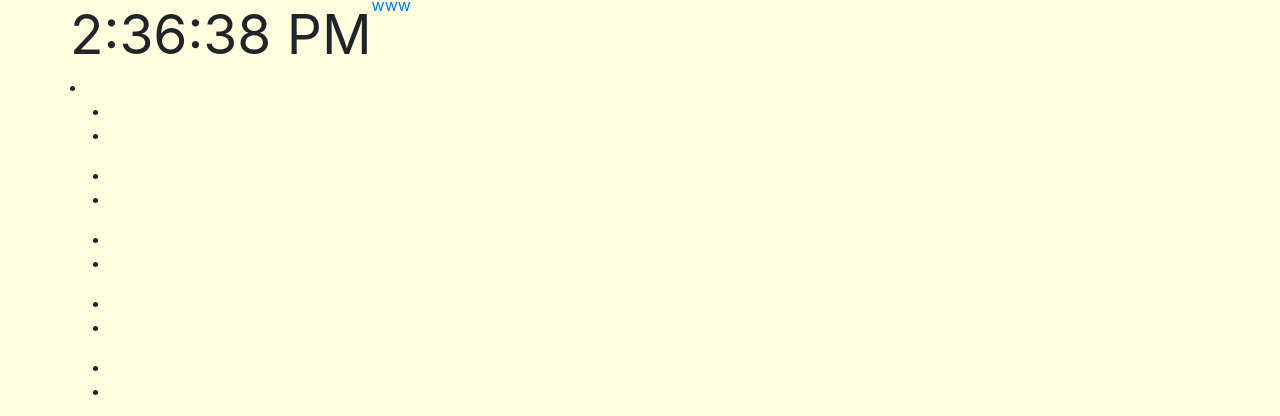
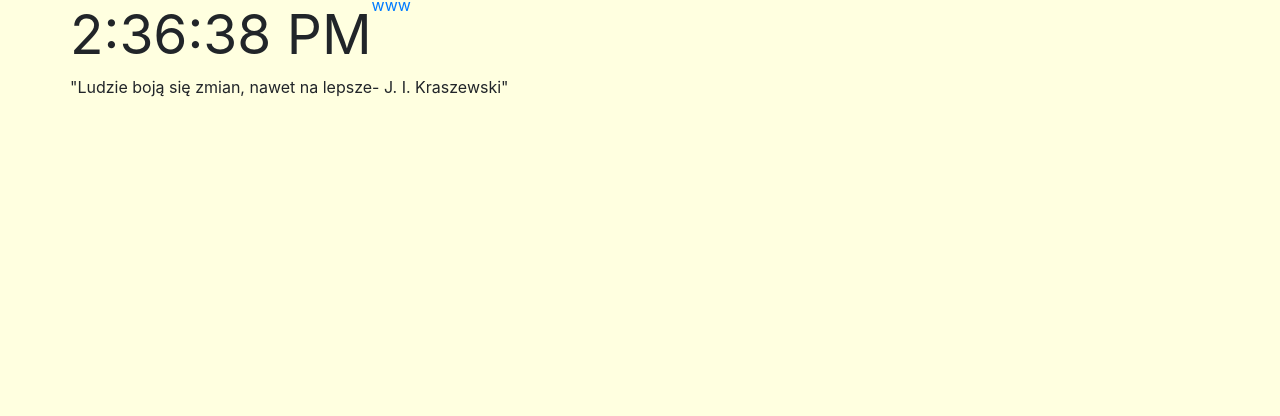
Before and after one commit to JacekKomar/toolbox, a React (Create React App) app: page /#/Citation in a window 1280 px wide. Shown: the part 536-952 px from the top of the page. After the commit the page ends 800 px from the top, so only its background shows below. Built offline with nearby package versions, Linux system fonts and the light colour scheme.

Commit message:
Add view one random citation in page

```diff
--- a/src/components/Header/Citation.js
+++ b/src/components/Header/Citation.js
@@ -14,16 +14,9 @@ function RenderingCitation() {
   const quoteShow = quotes[Math.floor(Math.random() * quotes.length)];
   console.log(`${quoteShow}`);
 
-  const OneQuote = quotes.map((element) => {
-    return (
-      <ul>
-        <li>{element.quote}</li>
-        <li>{element.author}</li>
-      </ul>
-    );
-  });
-  return <li>{OneQuote}</li>;
+  return <div>{JSON.stringify(quoteShow)}</div>;
 }
+
 function CitationApp() {
   return <RenderingCitation />;
 }
```
